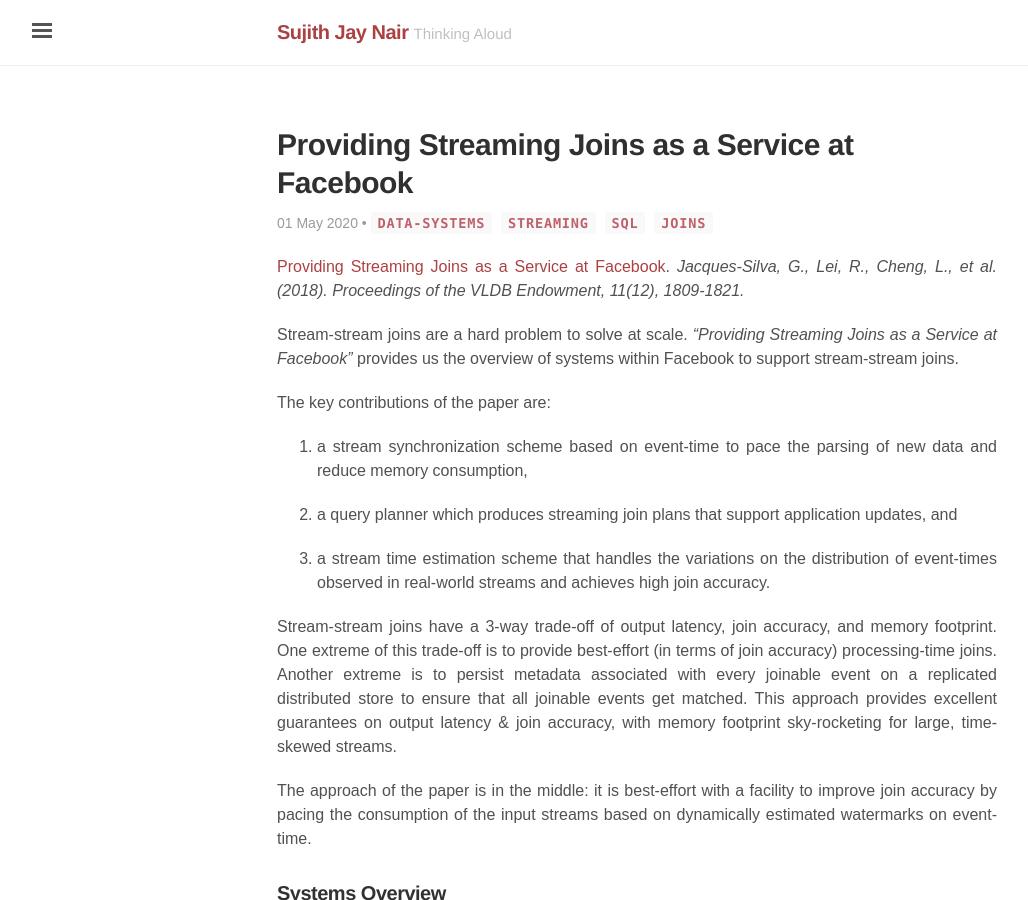
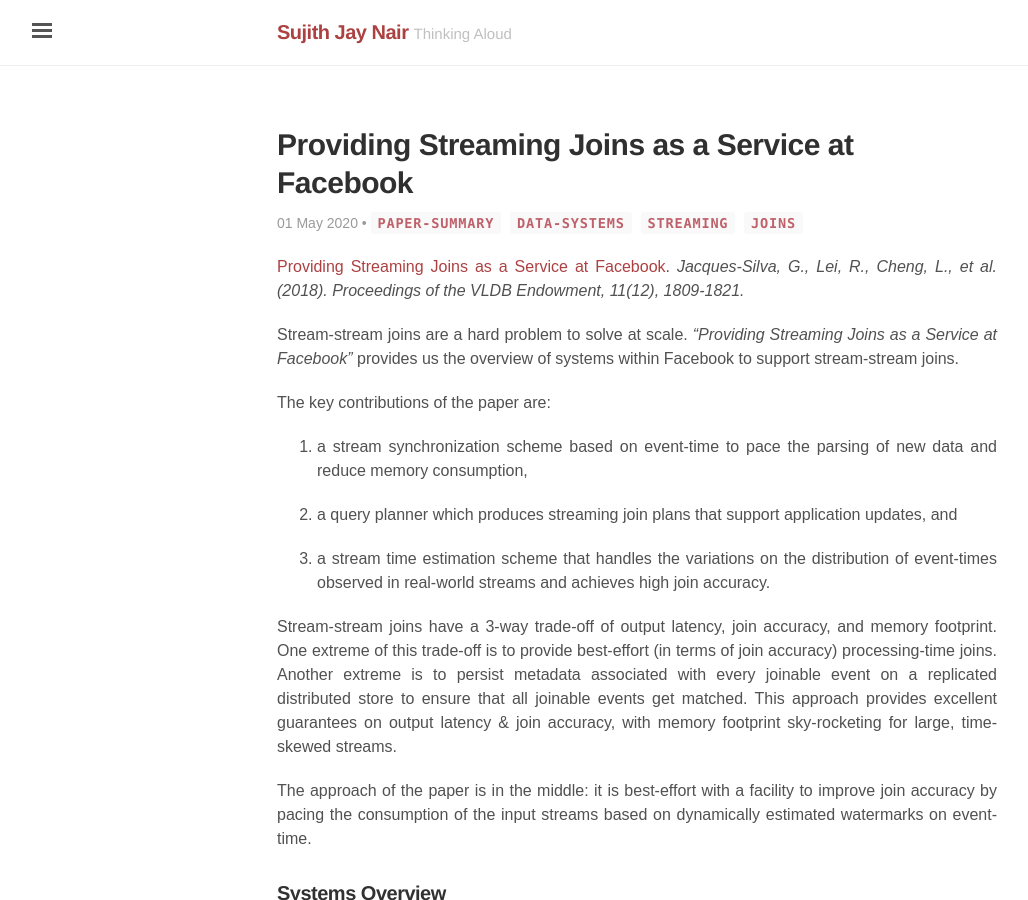
Before and after one commit to sujithjay/sujithjay.github.io, a Jekyll site: the page built from _posts/2020-04-27-Providing-Streaming-Joins-as-a-Service-at-Facebook.md, in a window 1280 px wide and 900 px high. Shown: the whole window, without its empty margins (3-1031 px from the left). Built offline with Jekyll 4.4.1, drawn with Linux system fonts in a browser that asks for light colours; nearby versions of some CDN libraries; some web fonts are replaced; formulas are drawn with MathJax 3; comment, search, counter and statistics services are not loaded.

Commit message:
Providing Streaming Joins as a Service at Facebook

```diff
--- a/_posts/2020-04-27-Providing-Streaming-Joins-as-a-Service-at-Facebook.md
+++ b/_posts/2020-04-27-Providing-Streaming-Joins-as-a-Service-at-Facebook.md
@@ -5,7 +5,7 @@
 desc: Paper Summary for 'Providing Streaming Joins as a Service at Facebook'
 comments: true
 author: Sujith Jay Nair
-tags: data-systems streaming sql joins
+tags: paper-summary data-systems streaming joins
 permalink: /streaming-joins-at-facebook
 ---
 [Providing Streaming Joins as a Service at Facebook](http://www.vldb.org/pvldb/vol11/p1809-jacques-silva.pdf).
```
